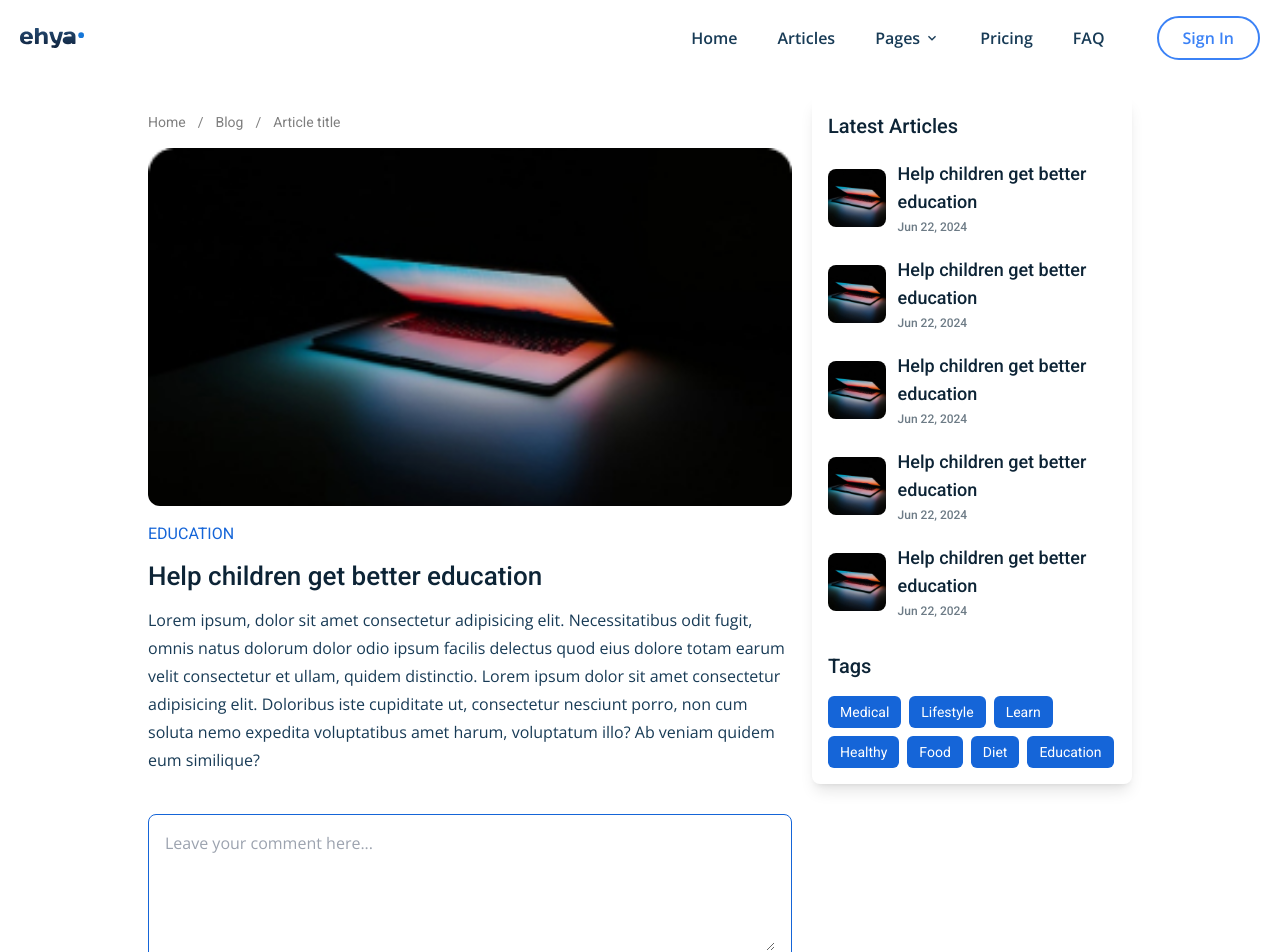
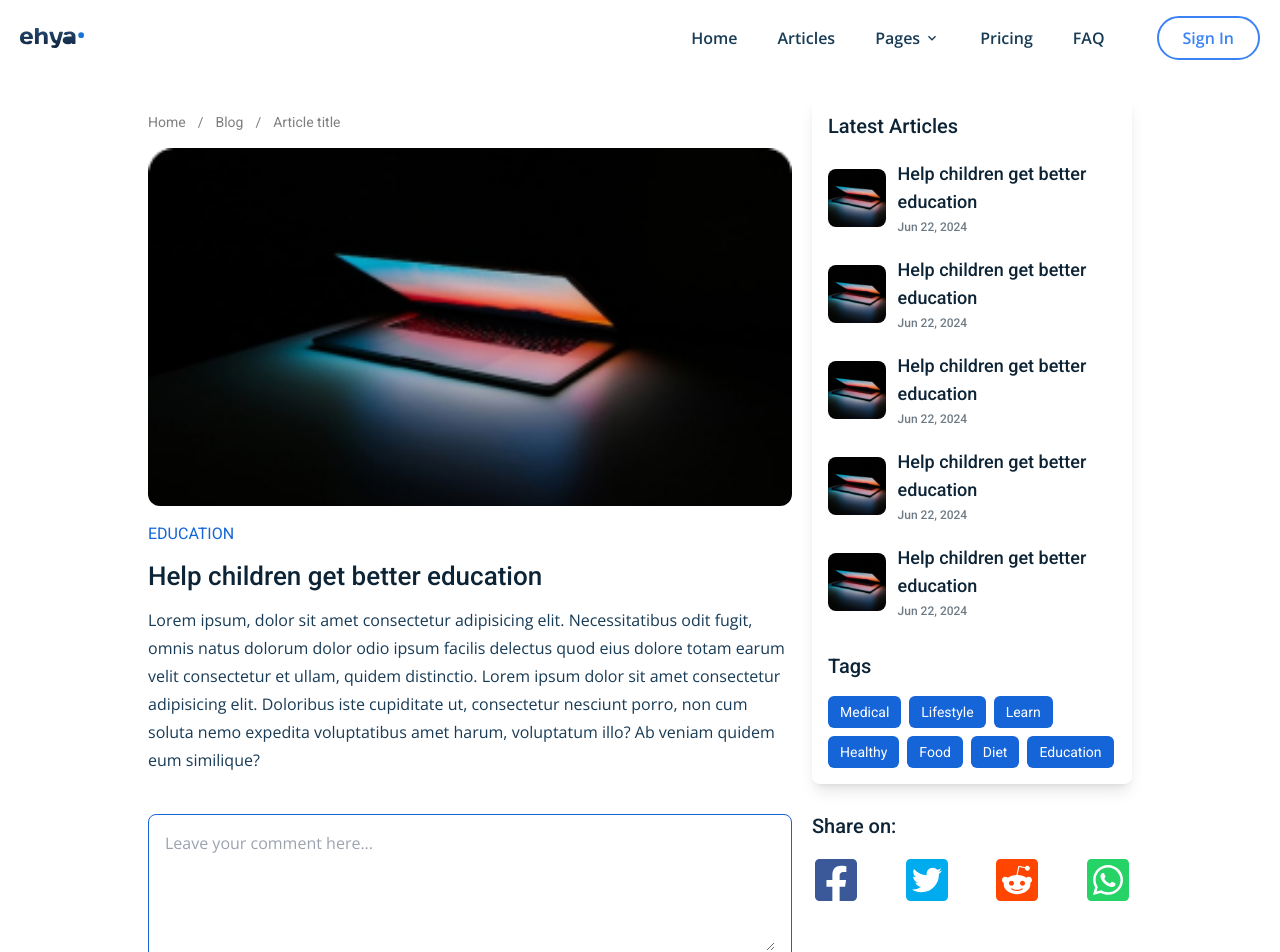
Before and after one commit to guanghui28/GuangHui_Blog, a React (Vite) app: page /blog/1 in a window 1280 px wide. Shown: the top 952 px of the page. Built offline with nearby package versions, Linux system fonts and the light colour scheme.

Commit message:
add share on buttons

```diff
--- /dev/null
+++ b/src/components/SocialShareButtons.jsx
@@ -0,0 +1,28 @@
+import {
+	FaFacebookSquare,
+	FaRedditSquare,
+	FaTwitterSquare,
+	FaWhatsappSquare,
+} from "react-icons/fa";
+
+// eslint-disable-next-line no-unused-vars
+const SocialShareButtons = ({ url, title }) => {
+	return (
+		<div className="w-full flex justify-between">
+			<a href="/" target="_blank" rel="noreferrer">
+				<FaFacebookSquare className="text-[#3b5998] w-12 h-auto" />
+			</a>
+			<a href="/" target="_blank" rel="noreferrer">
+				<FaTwitterSquare className="text-[#00acee] w-12 h-auto" />
+			</a>
+			<a href="/" target="_blank" rel="noreferrer">
+				<FaRedditSquare className="text-[#ff4500] w-12 h-auto" />
+			</a>
+			<a href="/" target="_blank" rel="noreferrer">
+				<FaWhatsappSquare className="text-[#25d366] w-12 h-auto" />
+			</a>
+		</div>
+	);
+};
+
+export default SocialShareButtons;
--- a/src/components/comments/Comment.jsx
+++ b/src/components/comments/Comment.jsx
@@ -31,7 +31,7 @@ const Comment = ({
 				className="w-9 h-9 object-cover rounded-full"
 			/>
 			<div className="flex-1 flex flex-col">
-				<h5 className="font-bold text-dark-hard text-xs">
+				<h5 className="font-bold text-dark-hard text-xs lg:text-sm">
 					{comment.user.name}
 				</h5>
 				<span className="text-xs text-dark-light">
--- a/src/components/comments/CommentForm.jsx
+++ b/src/components/comments/CommentForm.jsx
@@ -25,7 +25,7 @@ const CommentForm = ({
 				value={value}
 				onChange={(e) => setValue(e.target.value)}
 			/>
-			<div className="flex items-center gap-x-2 pt-2">
+			<div className="flex flex-col-reverse items-center gap-2 pt-2 min-[420px]:flex-row">
 				{formCancelHandler && (
 					<button
 						onClick={formCancelHandler}
--- a/src/pages/articleDetail/ArticleDetail.jsx
+++ b/src/pages/articleDetail/ArticleDetail.jsx
@@ -4,6 +4,7 @@ import { images } from "../../constants";
 import MainLayout from "../../layout/MainLayout";
 import SuggestedPosts from "./container/SuggestedPosts";
 import CommentContainer from "../../components/comments/CommentContainer";
+import SocialShareButtons from "../../components/SocialShareButtons";
 
 const breadCrumbsData = [
 	{
@@ -98,12 +99,29 @@ const ArticleDetail = () => {
 					<CommentContainer className="mt-10" logginedUserId="a" />
 				</article>
 
+				<div>
 					<SuggestedPosts
 						header="Latest Articles"
 						posts={postsData}
 						tags={tagsData}
 						className="mt-8 lg:mt-0 lg:max-w-xs"
 					/>
+
+					<div className="mt-7">
+						<h2 className="font-roboto font-medium text-dark-hard mb-4 md:text-xl">
+							Share on:
+						</h2>
+
+						<SocialShareButtons
+							url={encodeURI(
+								"https://fullstack.edu.vn/blog/thoi-gian-va-dong-luc.html"
+							)}
+							title={encodeURIComponent(
+								"Client-side and Server-side explanation"
+							)}
+						/>
+					</div>
+				</div>
 			</section>
 		</MainLayout>
 	);
```
Lines whose indentation alone changed are shown as unchanged.
